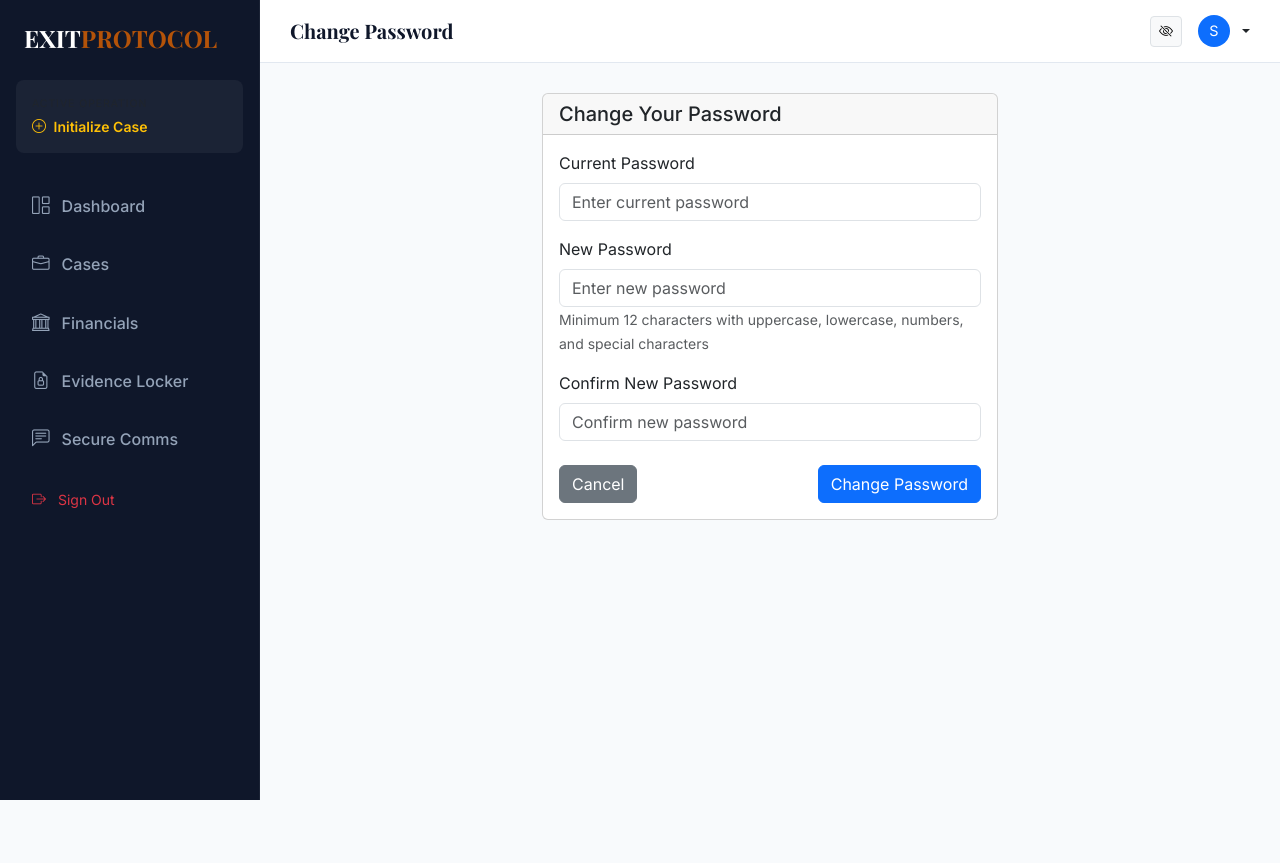
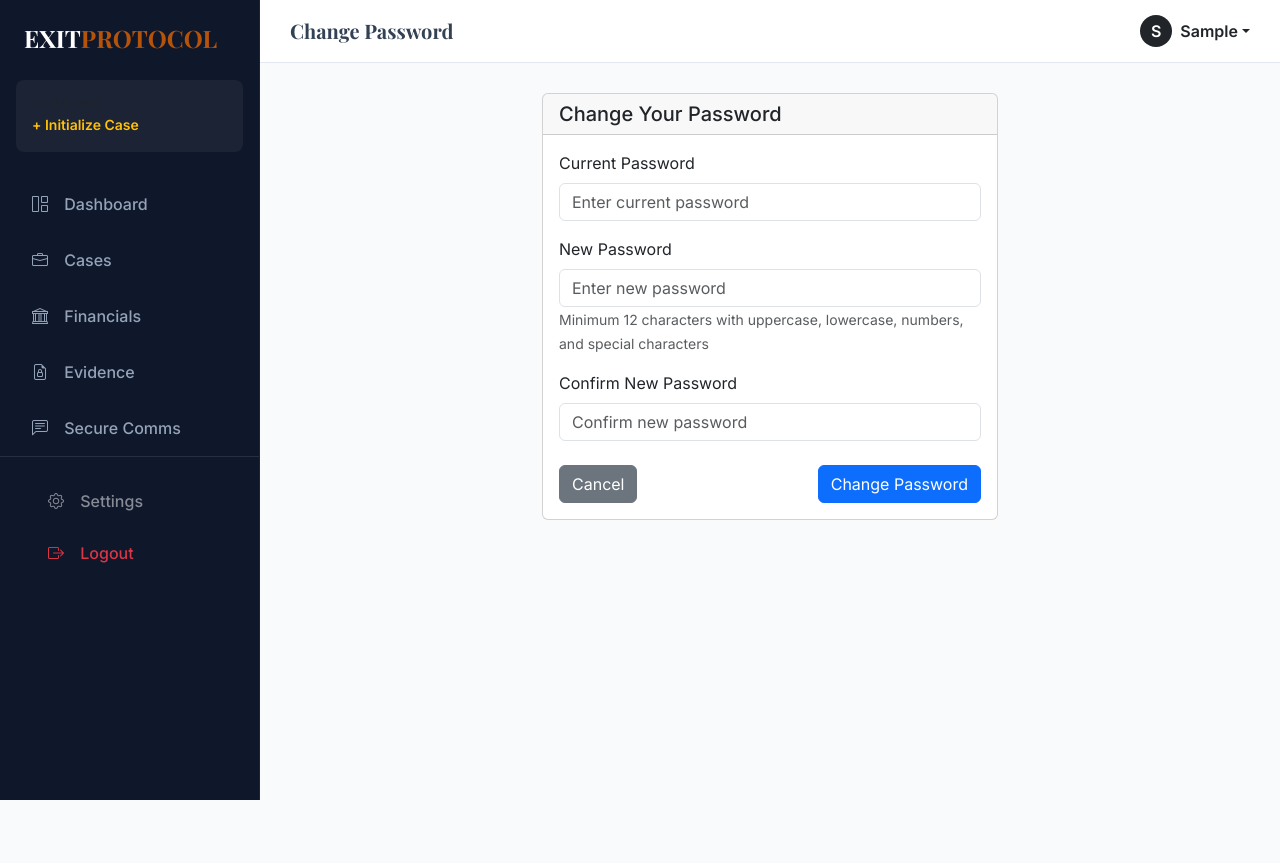
Before and after one commit to Vinaygond/exit-protocol, a Django app: page /accounts/change-password/ in a window 1280 px wide. Run offline with Django 5.2, Linux system fonts and the light colour scheme; the visitor is signed in with stand-in values (Sample User, id 1); data that the repository does not hold is empty; some libraries are stand-ins or nearby versions.

Commit message:
Refactor base.html for improved layout and styles
Updated HTML structure and styles in base template.

```diff
--- a/templates/base.html
+++ b/templates/base.html
@@ -1,115 +1,100 @@
 <!DOCTYPE html>
-<html lang="en" data-theme="light">
+<html lang="en">
 <head>
     <meta charset="UTF-8">
     <meta name="viewport" content="width=device-width, initial-scale=1.0">
     <title>{% block title %}Exit Protocol{% endblock %}</title>
 
-    <!-- Bootstrap 5 -->
+    <!-- Bootstrap 5 CSS -->
     <link href="https://cdn.jsdelivr.net/npm/bootstrap@5.3.0/dist/css/bootstrap.min.css" rel="stylesheet">
     <link rel="stylesheet" href="https://cdn.jsdelivr.net/npm/bootstrap-icons@1.11.0/font/bootstrap-icons.css">
-    <!-- Google Fonts -->
+
+    <!-- Fonts: Inter (UI) & Playfair Display (Headers) -->
     <link href="https://fonts.googleapis.com/css2?family=Inter:wght@300;400;500;600&family=Playfair+Display:wght@600;700&display=swap" rel="stylesheet">
 
     <style>
         :root {
-            /* Light Theme (Default) */
+            --navy-dark: #0f172a;
+            --navy-light: #1e293b;
+            --gold-accent: #b45309;
             --bg-body: #f8fafc;
-            --bg-card: #ffffff;
-            --text-main: #0f172a;
-            --text-muted: #64748b;
-            --border-color: #e2e8f0;
-            --accent-primary: #0f172a;
-            --accent-warning: #b45309;
-            --sidebar-bg: #0f172a;
             --sidebar-width: 260px;
         }
 
         body {
             font-family: 'Inter', sans-serif;
             background-color: var(--bg-body);
-            color: var(--text-main);
+            color: #334155;
             min-height: 100vh;
         }
 
         .brand-font { font-family: 'Playfair Display', serif; }
 
-        /* Sidebar Structure */
+        /* --- LOGGED IN STYLES --- */
         .sidebar {
             position: fixed; top: 0; left: 0; height: 100vh; width: var(--sidebar-width);
-            background-color: var(--sidebar-bg);
+            background-color: var(--navy-dark);
             border-right: 1px solid rgba(255,255,255,0.05);
             z-index: 1000;
             padding-top: 20px;
-            overflow-y: auto;
         }
 
         .sidebar .nav-link {
             color: #94a3b8; margin: 4px 12px; padding: 12px 20px; border-radius: 6px;
-            transition: all 0.2s; font-weight: 500; text-decoration: none; display: flex; align-items: center;
+            transition: all 0.2s; font-weight: 500;
         }
         .sidebar .nav-link:hover, .sidebar .nav-link.active {
             background-color: rgba(255,255,255,0.1); color: white;
         }
-        .sidebar .nav-link i { margin-right: 12px; font-size: 1.1rem; }
+        .sidebar i { margin-right: 12px; }
 
-        /* Main Content Wrapper (App Mode) */
         .main-content {
             margin-left: var(--sidebar-width);
             padding: 30px;
             min-height: 100vh;
-            background-color: var(--bg-body);
         }
 
-        /* Navbar Top (App Mode) */
-        .navbar-top {
-            background-color: var(--bg-card);
-            border-bottom: 1px solid var(--border-color);
+        .navbar-app {
+            background-color: white;
+            border-bottom: 1px solid #e2e8f0;
             margin-left: var(--sidebar-width);
             padding: 15px 30px;
             position: sticky; top: 0; z-index: 999;
         }
 
-        /* Full Width Wrapper (Landing/Auth Mode) */
+        /* --- LOGGED OUT STYLES --- */
         .landing-wrapper {
             width: 100%;
             min-height: 100vh;
-            background-color: #ffffff;
+            background-color: white;
         }
 
-        /* Utilities */
-        .cursor-pointer { cursor: pointer; }
-        .hover-elevate:hover { transform: translateY(-2px); transition: transform 0.2s; }
-
-        /* Stealth Mode Blur */
-        .sensitive-data { transition: filter 0.3s; }
-        body.stealth-mode .sensitive-data { filter: blur(6px); }
-        body.stealth-mode .sensitive-data:hover { filter: blur(0); }
+        /* Utils */
+        .btn-gold {
+            background-color: var(--gold-accent); color: white; border: none; font-weight: 600;
+        }
+        .btn-gold:hover { background-color: #92400e; color: white; }
     </style>
     {% block extra_css %}{% endblock %}
 </head>
 <body>
+
     {% if user.is_authenticated %}
-        <!-- APP LAYOUT (Sidebar + Topbar + Content) -->
-
-        <!-- Sidebar -->
+        <!-- ================= APP LAYOUT ================= -->
         <div class="sidebar">
             <div class="px-4 mb-4">
-                <span class="brand-font fw-bold fs-4 text-white">EXIT<span style="color: var(--accent-warning);">PROTOCOL</span></span>
+                <span class="brand-font fw-bold fs-4 text-white">EXIT<span style="color: var(--gold-accent);">PROTOCOL</span></span>
             </div>
 
-            <!-- Case Selector -->
+            <!-- Case Info -->
             <div class="mx-3 mb-4 p-3 rounded-3" style="background: rgba(255,255,255,0.05);">
-                <small class="d-block text-uppercase text-muted" style="font-size: 0.65rem; letter-spacing: 1px;">Active Operation</small>
+                <small class="d-block text-uppercase text-muted" style="font-size: 0.65rem;">Active Case</small>
                 {% if request.case %}
-                    <div class="d-flex justify-content-between align-items-center mt-1 cursor-pointer" onclick="window.location.href='{% url 'cases:select_case' %}'">
-                        <span class="text-white fw-bold text-truncate">{{ request.case.case_number }}</span>
-                        <i class="bi bi-chevron-expand text-muted"></i>
+                    <div class="text-white fw-bold text-truncate cursor-pointer" onclick="window.location.href='{% url 'cases:select_case' %}'">
+                        {{ request.case.case_number }} <i class="bi bi-chevron-down ms-1" style="font-size: 0.7rem;"></i>
                     </div>
                 {% else %}
-                    <a href="{% url 'cases:case_create' %}" class="text-warning text-decoration-none fw-bold small d-block mt-1">
-                        <i class="bi bi-plus-circle me-1"></i> Initialize Case
-                    </a>
+                    <a href="{% url 'cases:case_create' %}" class="text-warning text-decoration-none fw-bold small">+ Initialize Case</a>
                 {% endif %}
             </div>
 
@@ -124,53 +109,43 @@
                     <i class="bi bi-bank"></i> Financials
                 </a>
                 <a class="nav-link {% if 'evidence' in request.path %}active{% endif %}" href="{% url 'evidence:evidence_list' %}">
-                    <i class="bi bi-file-earmark-lock"></i> Evidence Locker
+                    <i class="bi bi-file-earmark-lock"></i> Evidence
                 </a>
                 <a class="nav-link {% if 'communication' in request.path %}active{% endif %}" href="{% url 'communication:message_list' %}">
                     <i class="bi bi-chat-left-text"></i> Secure Comms
-                    {% if request.case and request.case.messages.count > 0 %}
-                    <span class="badge bg-danger rounded-pill ms-auto" style="font-size: 0.7rem;">{{ request.case.messages.count }}</span>
-                    {% endif %}
                 </a>
             </nav>
 
-            <div class="mt-auto p-3">
-                <a href="{% url 'accounts:logout' %}" class="btn btn-outline-danger w-100 btn-sm border-0 text-start ps-3">
-                    <i class="bi bi-box-arrow-right me-2"></i> Sign Out
-                </a>
+            <div class="mt-auto p-3 border-top border-secondary border-opacity-25">
+                <a href="{% url 'accounts:profile' %}" class="nav-link text-white-50"><i class="bi bi-gear"></i> Settings</a>
+                <a href="{% url 'accounts:logout' %}" class="nav-link text-danger"><i class="bi bi-box-arrow-right"></i> Logout</a>
             </div>
         </div>
 
-        <!-- Top Navbar -->
-        <div class="navbar-top d-flex justify-content-between align-items-center">
-            <h5 class="mb-0 fw-bold brand-font" style="color: var(--text-main);">{% block page_title %}Overview{% endblock %}</h5>
-
+        <div class="navbar-app d-flex justify-content-between align-items-center">
+            <h5 class="mb-0 fw-bold brand-font">{% block page_title %}{% endblock %}</h5>
             <div class="d-flex align-items-center gap-3">
-                <!-- Stealth Toggle -->
-                <button class="btn btn-sm btn-light border" onclick="document.body.classList.toggle('stealth-mode')" title="Toggle Privacy Blur">
-                    <i class="bi bi-eye-slash"></i>
-                </button>
-
-                <div class="dropdown">
-                    <a href="#" class="d-flex align-items-center text-decoration-none dropdown-toggle text-dark" data-bs-toggle="dropdown">
-                        <div class="bg-primary text-white rounded-circle d-flex align-items-center justify-content-center me-2" style="width: 32px; height: 32px; font-size: 0.9rem;">
+                 <div class="dropdown">
+                    <a href="#" class="d-flex align-items-center text-decoration-none text-dark fw-bold dropdown-toggle" data-bs-toggle="dropdown">
+                        <div class="bg-dark text-white rounded-circle d-flex align-items-center justify-content-center me-2" style="width: 32px; height: 32px;">
                             {{ user.first_name|first|default:"U" }}
                         </div>
+                        {{ user.first_name }}
                     </a>
                     <ul class="dropdown-menu dropdown-menu-end shadow border-0">
-                        <li><a class="dropdown-item" href="{% url 'accounts:profile' %}">Settings</a></li>
+                        <li><a class="dropdown-item" href="{% url 'accounts:profile' %}">Profile</a></li>
+                        <li><a class="dropdown-item" href="{% url 'accounts:security_log' %}">Security Log</a></li>
                         <li><hr class="dropdown-divider"></li>
-                        <li><a class="dropdown-item text-danger" href="{% url 'accounts:logout' %}">Logout</a></li>
+                        <li><a class="dropdown-item" href="{% url 'accounts:logout' %}">Sign Out</a></li>
                     </ul>
-                </div>
+                 </div>
             </div>
         </div>
 
-        <!-- Main Content Area -->
         <div class="main-content">
             {% if messages %}
                 {% for message in messages %}
-                <div class="alert alert-{{ message.tags }} alert-dismissible fade show shadow-sm border-0 mb-4" role="alert">
+                <div class="alert alert-{{ message.tags }} alert-dismissible fade show shadow-sm" role="alert">
                     {{ message }}
                     <button type="button" class="btn-close" data-bs-dismiss="alert"></button>
                 </div>
@@ -181,7 +156,7 @@
         </div>
 
     {% else %}
-        <!-- LANDING / AUTH LAYOUT (Full Width) -->
+        <!-- ================= PUBLIC LAYOUT ================= -->
         <div class="landing-wrapper">
             {% block landing_content %}{% endblock %}
         </div>
```
